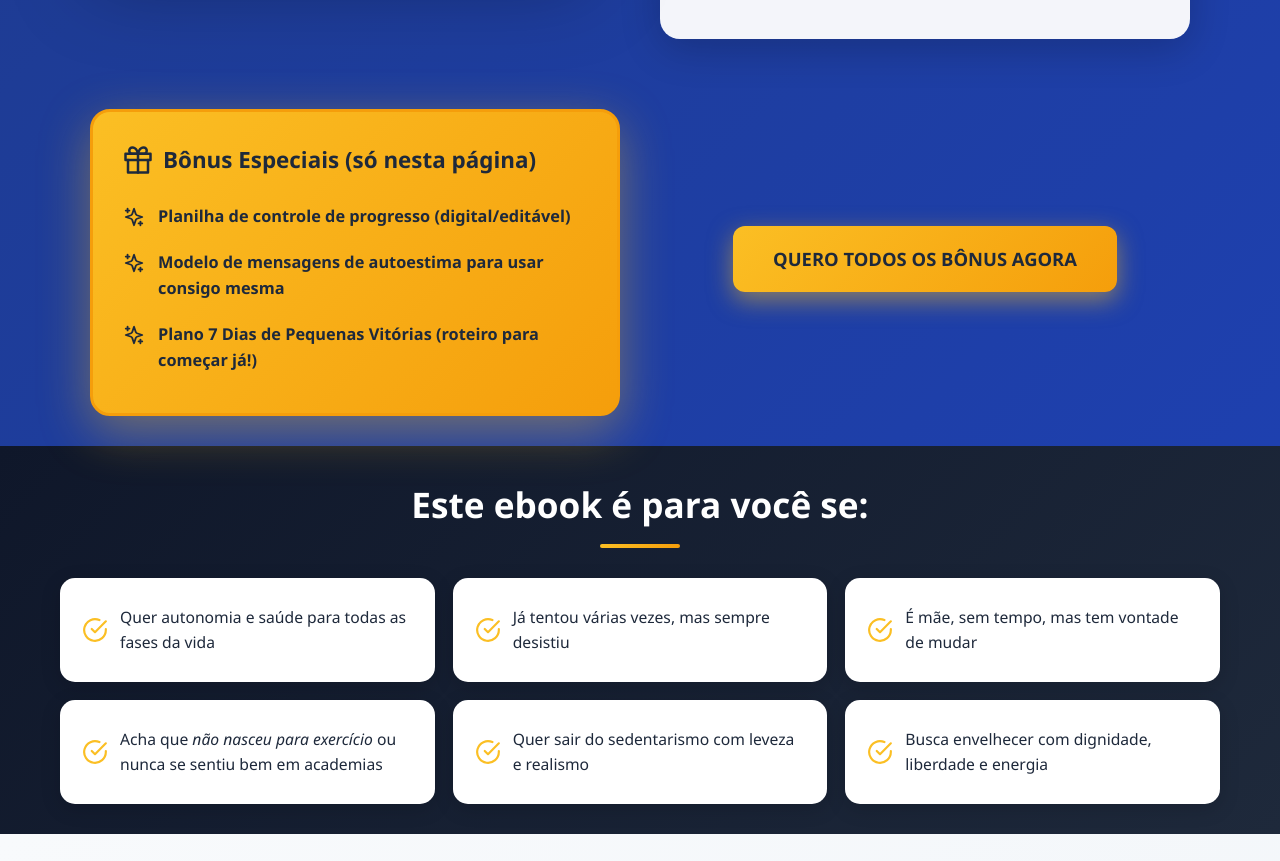
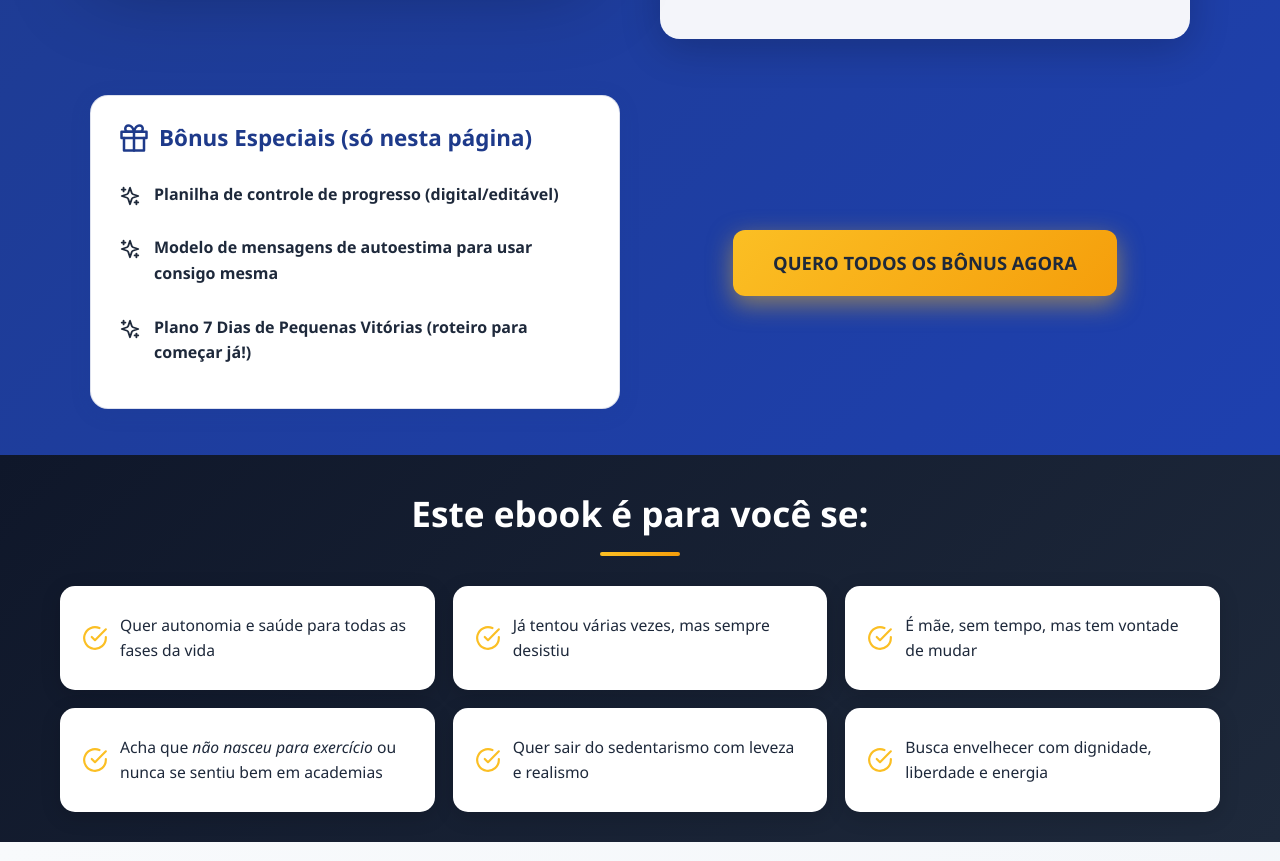
Before and after one commit to fluxoae/ebookexerciciosemdesculpas, a plain HTML site: page index.html in a window 1280 px wide. Shown: the part 3188-4049 px from the top of the page. Drawn offline with Linux system fonts and the light colour scheme.

Commit message:
Update index.html

```diff
--- a/index.html
+++ b/index.html
@@ -1369,6 +1369,44 @@ section[style*="#fefce8"][style*="#fffbea"] {
 section[style*="#fefce8"][style*="#fffbea"] h2,
 section[style*="#fefce8"][style*="#fffbea"] p { color: #ffffff; }
 section[style*="#fefce8"][style*="#fffbea"] .testimonials-subtitle { color: #e2e8f0; }
+/* === AJUSTE DO BLOCO DE BÔNUS ESPECIAIS === */
+.bonus-section,
+.bonus-card,
+.bonus-box {
+  background: #ffffff !important;       /* fundo branco puro */
+  color: #1e3a8a !important;            /* texto azul escuro */
+  border: 1px solid rgba(30, 58, 138, 0.15);
+  box-shadow: 0 4px 20px rgba(30, 58, 138, 0.15);
+  border-radius: 18px;
+  padding: 24px 28px !important;        /* padding interno reduzido */
+  margin: 16px auto !important;         /* margem superior/inferior menor */
+  max-width: 1100px;                    /* mantém alinhado ao restante */
+}
+
+/* Título dentro do bloco */
+.bonus-section h3,
+.bonus-card h3,
+.bonus-box h3 {
+  font-size: 1.4rem;
+  color: #1e3a8a;
+  margin-bottom: 16px;
+}
+
+/* Itens da lista de bônus */
+.bonus-section li,
+.bonus-card li,
+.bonus-box li {
+  font-size: 1rem;
+  color: #1e293b;
+  margin-bottom: 8px;
+}
+
+/* Botão abaixo do bloco */
+.bonus-section .btn,
+.bonus-card .btn,
+.bonus-box .btn {
+  margin-top: 20px !important;          /* espaço pequeno entre card e botão */
+}
 
 </style>
 
```
